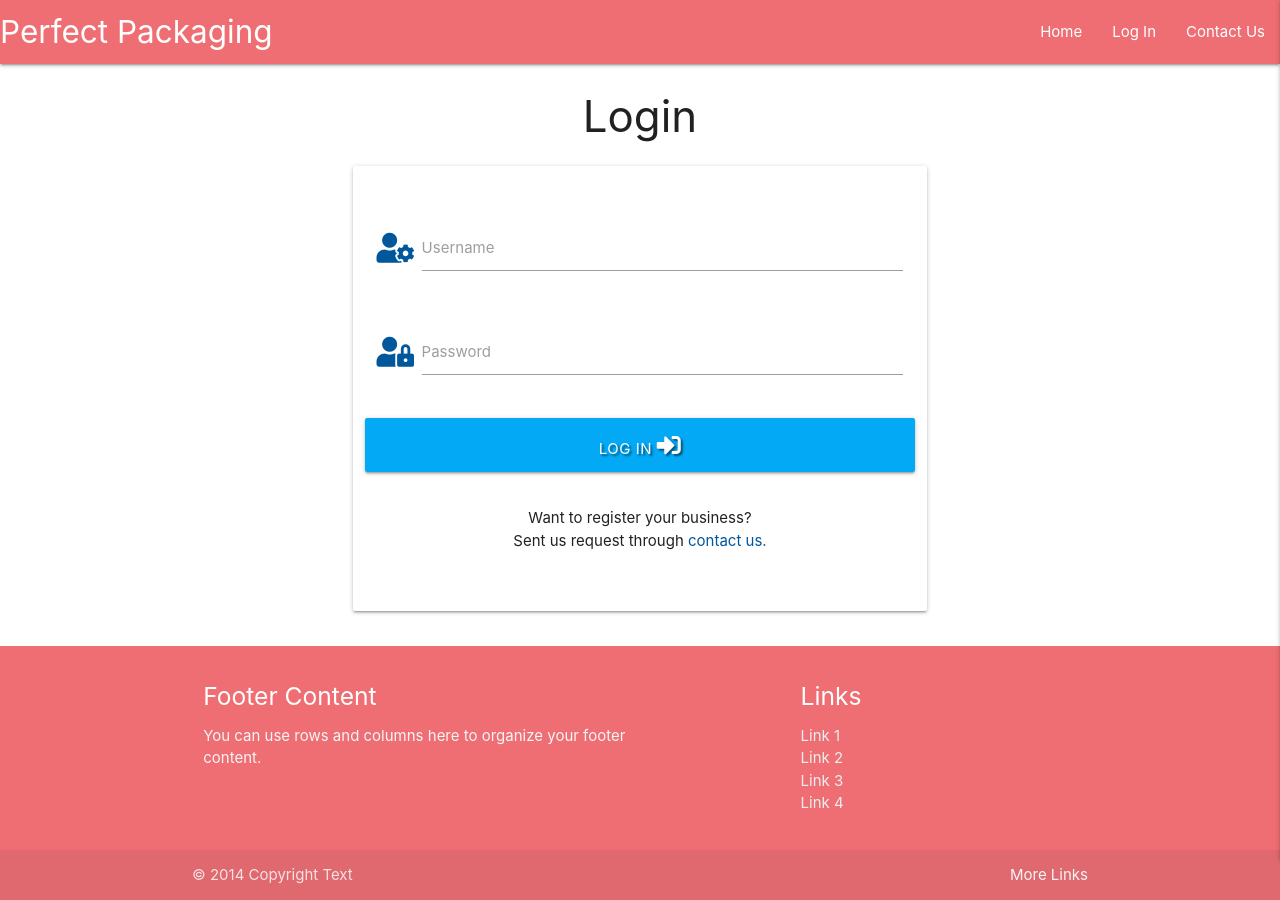
After one commit to rajendradanve/perfect-packaging-inventory-mi3, a Flask app: template templates/login.html in a window 1280 px wide. The commit adds this page. Run offline with Flask 2, Linux system fonts and the light colour scheme; the template is opened without the code that fills it, so the values that code supplies are empty; some libraries are stand-ins or nearby versions.

```diff
--- a/app.py
+++ b/app.py
@@ -18,11 +18,37 @@ mongo = PyMongo(app)
 
 
 @app.route("/")
-@app.route("/login", methods=["GET", "POST"])
-def login():
+@app.route("/index")
+def index():
 
     return render_template("index.html")
 
+
+@app.route("/login", methods=["GET", "POST"])
+def login():
+    if request.method == "POST":
+        existing_user = mongo.db.users.find_one(
+            {"username": request.form.get("username").lower()})
+
+        if existing_user:
+            # Check if password provided by existing user is correct
+            if check_password_hash(
+                existing_user["password"], request.form.get("password")):
+                session["user"] = request.form.get("username").lower()
+                flash("Welcome, {}".format(
+                    request.form.get("username")))
+                if session["user"] == "admin":
+                    return redirect(url_for(
+                        "admin", username=session["user"]))
+                else:
+                    return redirect(url_for(
+                        "customer", username=session["user"]))
+            else:
+                # invalid password
+                flash("Incorrect Username and/or Password")
+                return redirect(url_for("login"))
+
+    return render_template("login.html")
 
 if __name__ == "__main__":
     app.run(host=os.environ.get("IP"),
--- a/static/css/style.css
+++ b/static/css/style.css
@@ -1,3 +1,18 @@
+/*
+Below CSS for body and main taken from materilize
+CSS to stick footer at the bottom of thep page
+*/
+body {
+    display: flex;
+    min-height: 100vh;
+    flex-direction: column;
+  }
+
+  main {
+    flex: 1 0 auto;
+  }
+
+
 .text-shadow {
     text-shadow: 2px 2px 2px rgba(0, 0, 0, 0.5);
 }
--- a/templates/base.html
+++ b/templates/base.html
@@ -28,19 +28,26 @@
                 <a href="#" class="brand-logo">Perfect Packaging</a>
                 <a href="#" data-target="mobile-navbar" class="right sidenav-trigger"><i class="fas fa-bars"></i></a>
                 <ul class="right hide-on-med-and-down">
-                    <li><a href="sass.html">Sass</a></li>
-                    <li><a href="badges.html">Components</a></li>
-                    <li><a href="collapsible.html">Javascript</a></li>
-                    <li><a href="mobile.html">Mobile</a></li>
+                    <li><a href="{{url_for('index')}}">Home</a></li>
+            {% if session.user %}
+            <li><a href="badges.html">Log Out</a></li>
+            {% else %}
+            <li><a href="{{url_for('login')}}">Log In</a></li>
+            {% endif %}
+            <li><a href="collapsible.html">Contact Us</a></li>
+
                 </ul>
             </div>
         </nav>
         <!-- Mobile side navbar-->
         <ul class="sidenav" id="mobile-navbar">
-            <li><a href="sass.html">Sass</a></li>
-            <li><a href="badges.html">Components</a></li>
-            <li><a href="collapsible.html">Javascript</a></li>
-            <li><a href="mobile.html">Mobile</a></li>
+            <li><a href="{{url_for('index')}}">Home</a></li>
+            {% if session.user %}
+            <li><a href="badges.html">Log Out</a></li>
+            {% else %}
+            <li><a href="{{url_for('login')}}">Log In</a></li>
+            {% endif %}
+            <li><a href="collapsible.html">Contact Us</a></li>
         </ul>
 
     </header>
--- /dev/null
+++ b/templates/login.html
@@ -0,0 +1,41 @@
+{% extends "base.html" %}
+{% block content %}
+
+
+<div class="row">
+     <h3 class="center-align">Login</h3>
+    <form class="col s12 m8 offset-m2" method="POST" action="">
+      <div class="card-panel">
+          <div class="row">
+
+          </div>
+        <div class="row">
+            <div class="input-field col s12">
+                <i class="fas fa-user-cog prefix light-blue-text text-darken-4"></i>
+                <input id="username"  name="username" type="text" class="validate" pattern="^[a-zA-Z0-9]{5,15}$" minlength="5" maxlength="15" required>
+                <label for="username">Username</label>
+              </div>
+        </div>
+        <div class="row">
+            <div class="input-field col s12">
+                <i class="fas fa-user-lock prefix light-blue-text text-darken-4"></i>
+              <input id="password" name="password" type="password" class="validate" pattern="^[a-zA-Z0-9]{5,15}$" minlength="5" maxlength="20" required>
+              <label for="password">Password</label>
+            </div>
+      </div>
+      <div class="row">
+          <button type="submit" class="col s12 btn-large light-blue text-darken-4 text-shadow">Log In <i class="fas fa-sign-in-alt"></i></button>
+      </div>
+      <div class="row">
+        <div class="col s12">
+          <p class="center-align">
+            Want to register your business? </br>Sent us request through <a href=""class="light-blue-text text-darken-4">contact us.</a>
+          </p>
+        </div>
+      </div>
+      </div>
+    </form>
+  </div>
+
+
+{% endblock %}
```
Also changed, not shown: templates/index.html (+1 -35 lines), templates/admin.html (added), templates/customer.html (added).
